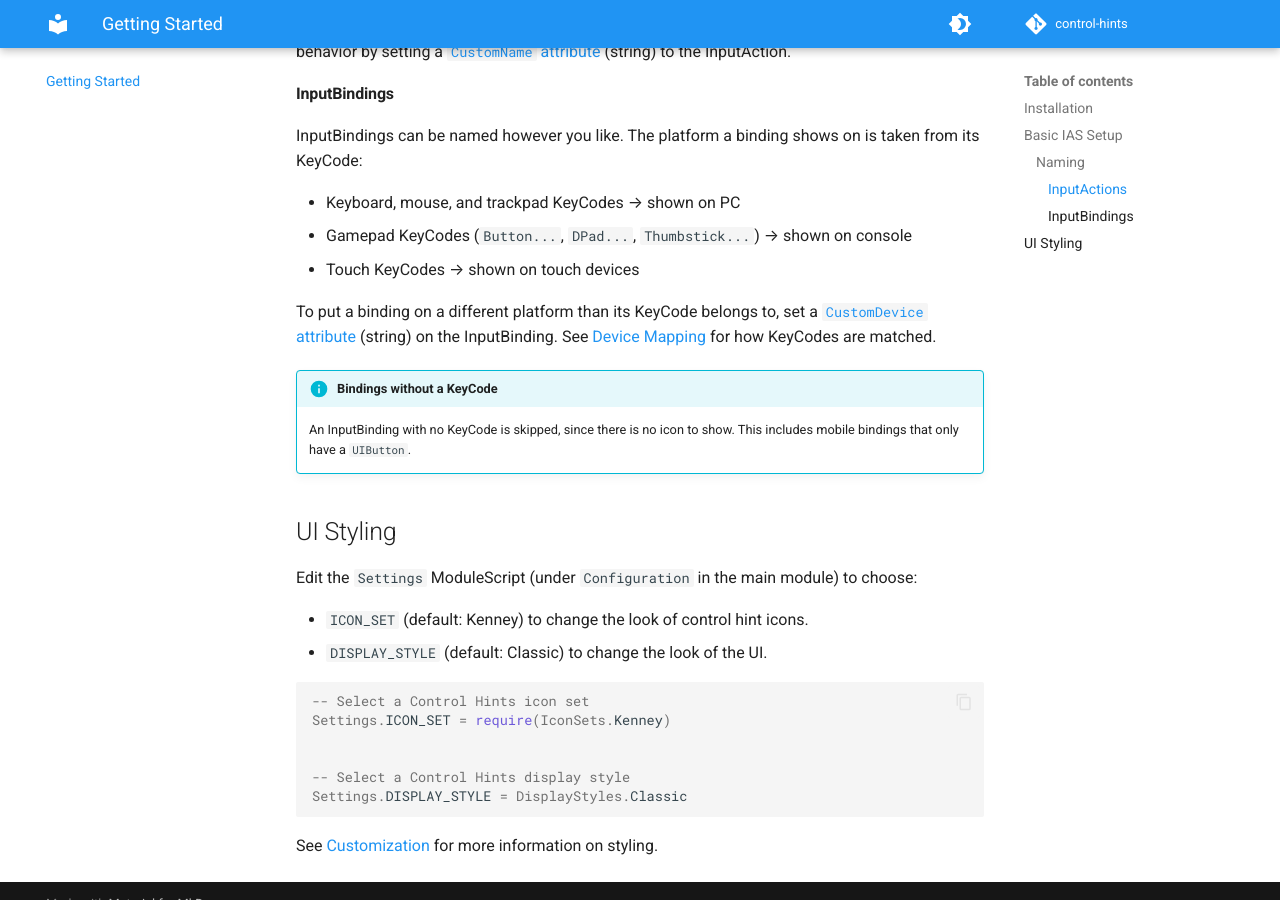
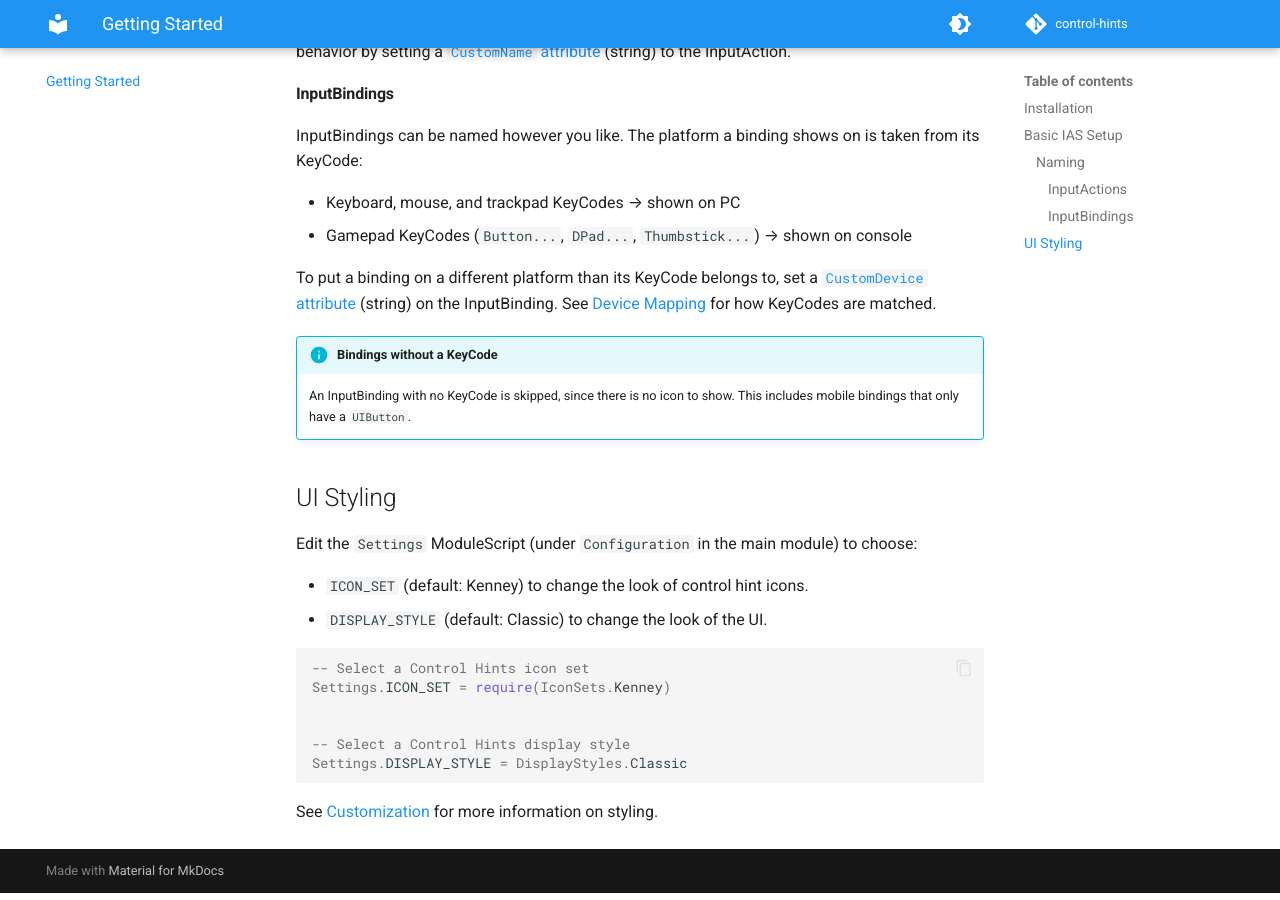
Before and after one commit to btc7274/control-hints, an MkDocs documentation site: the page built from docs/getting-started.md, in a window 1280 px wide and 900 px high, scrolled down 1190 px. Built offline with MkDocs 1.6.1 and Material for MkDocs 9.7.7, drawn with Linux system fonts in a browser that asks for light colours; plug-ins that fetch from the network failed and are left out; comment, search, counter and statistics services are not loaded.

Commit message:
Stop describing touch KeyCodes as a route to mobile hints
Enum.KeyCode.Touch was renamed to TouchPosition in v718 and only survives as a
legacy name, so "Touch KeyCodes" read as pointing at a KeyCode that no longer
exists. The remaining Touch KeyCodes are gesture and position inputs, and IAS
touch bindings use a UIButton, which is skipped, so the line described a route
to mobile hints that does not really exist.

Also updates the last reference to the legacy name, in KeyCodeSorting, which
the 2.2 rename missed.

Co-Authored-By: Claude Opus 5 <noreply@anthropic.com>

```diff
--- a/docs/getting-started.md
+++ b/docs/getting-started.md
@@ -41,7 +41,6 @@ InputBindings can be named however you like. The platform a binding shows on is
 
 - Keyboard, mouse, and trackpad KeyCodes → shown on PC
 - Gamepad KeyCodes (`Button...`, `DPad...`, `Thumbstick...`) → shown on console
-- Touch KeyCodes → shown on touch devices
 
 To put a binding on a different platform than its KeyCode belongs to, set a [`CustomDevice` attribute](customization/attributes.md) (string) on the InputBinding. See [Device Mapping](customization/device-mapping.md) for how KeyCodes are matched.
 
```
Also changed, not shown: README.md (+0 -1 lines), 1 other file.
